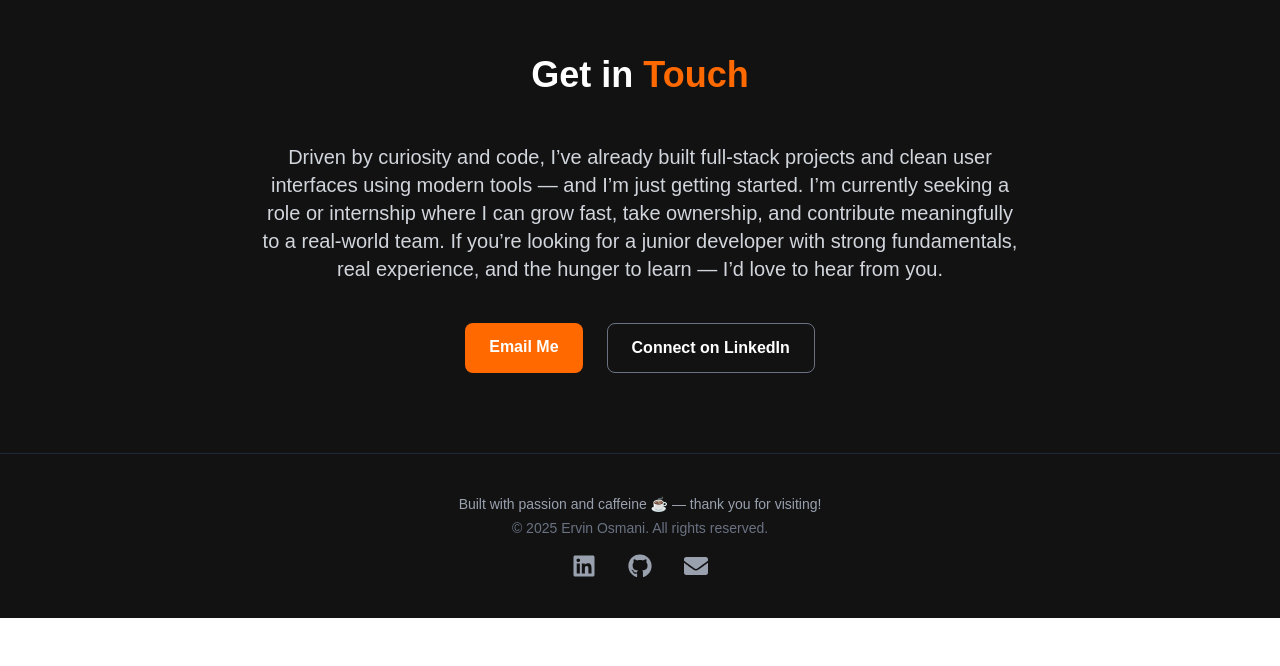
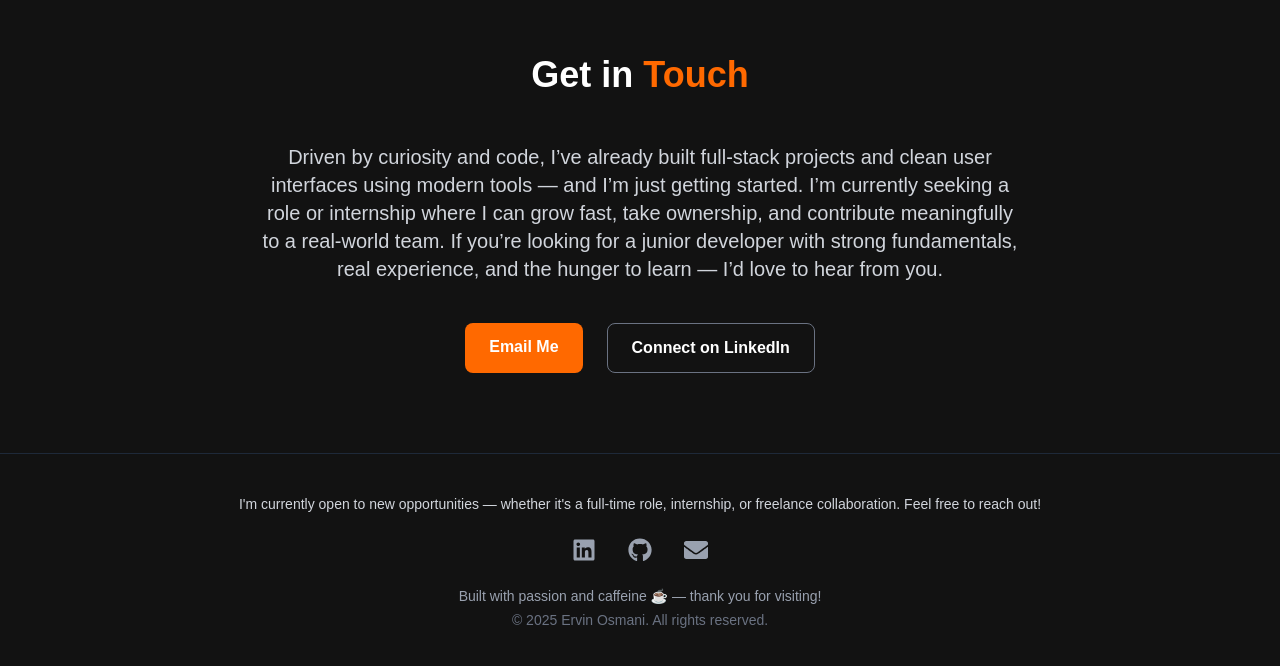
Before and after one commit to ervinosmani/portfolio, a Next.js app: page / in a window 1280 px wide. Shown: the part 3578-4244 px from the top of the page. Before the commit the page ends 4196 px from the top, so only its background shows below. Built offline with nearby package versions, Linux system fonts and the light colour scheme.

Commit message:
update: contact section

```diff
--- a/src/app/components/FooterSection.tsx
+++ b/src/app/components/FooterSection.tsx
@@ -6,13 +6,12 @@ export default function FooterSection() {
   return (
     <footer className="bg-[#121212] text-white py-10 border-t border-gray-800">
       <div className="max-w-6xl mx-auto text-center">
-      <p className="text-sm text-gray-400 mb-1">
-        Built with passion and caffeine ☕ — thank you for visiting!
+        <p className="text-sm text-gray-300 mb-6">
+          I'm currently open to new opportunities — whether it's a full-time role, internship, or freelance collaboration.
+          Feel free to reach out!
         </p>
-      <p className="text-sm text-gray-500 mb-4">
-        © {new Date().getFullYear()} Ervin Osmani. All rights reserved.
-      </p>
-      <div className="flex justify-center gap-8 text-2xl">
+
+        <div className="flex justify-center gap-8 text-2xl mb-6">
           <a
             href="https://www.linkedin.com/in/ervin-osmani-5880941bb"
             target="_blank"
@@ -42,6 +41,13 @@ export default function FooterSection() {
             <FaEnvelope />
           </a>
         </div>
+
+        <p className="text-sm text-gray-400 mb-1">
+          Built with passion and caffeine ☕ — thank you for visiting!
+        </p>
+        <p className="text-sm text-gray-500">
+          © {new Date().getFullYear()} Ervin Osmani. All rights reserved.
+        </p>
       </div>
     </footer>
   );
```
Lines whose indentation alone changed are shown as unchanged.
